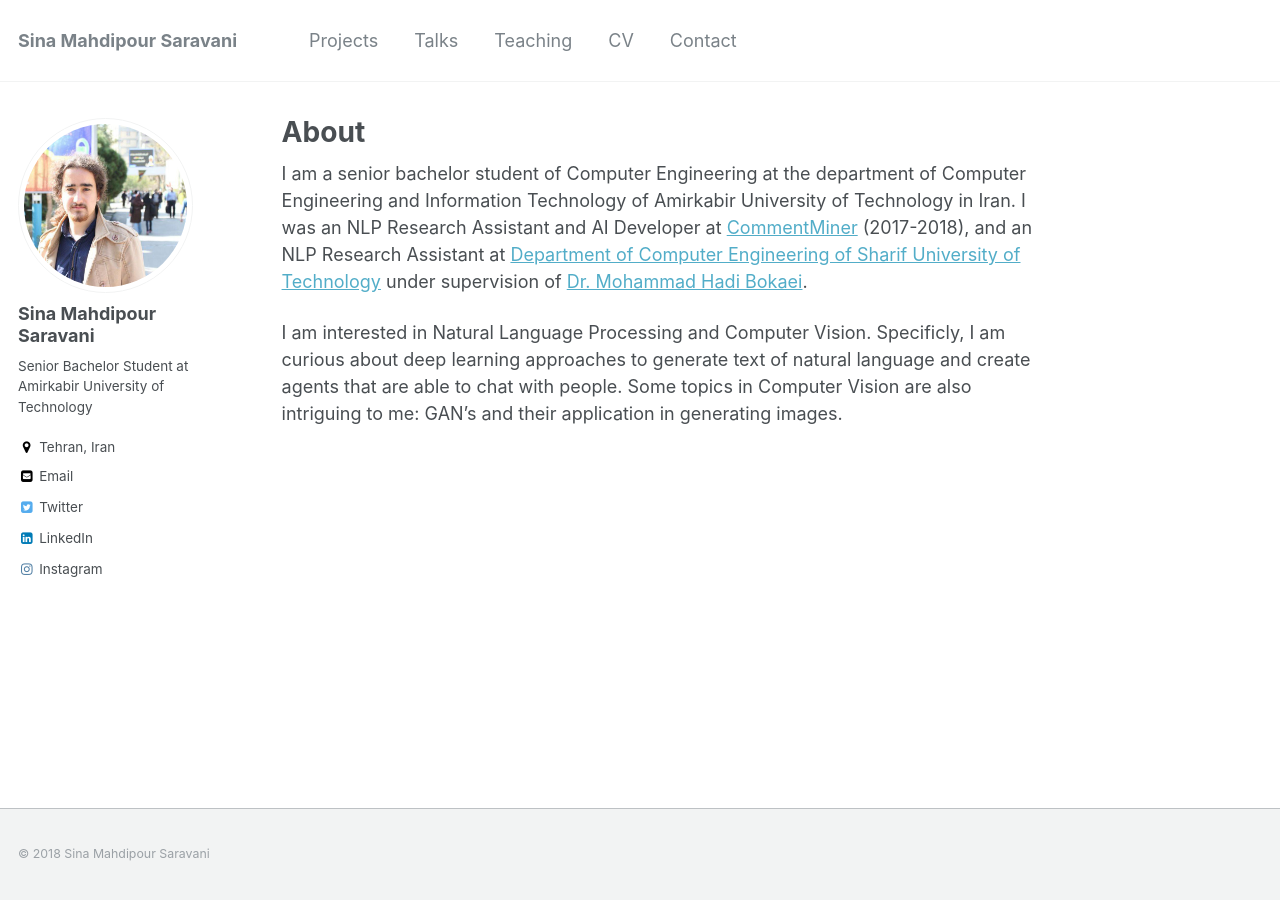
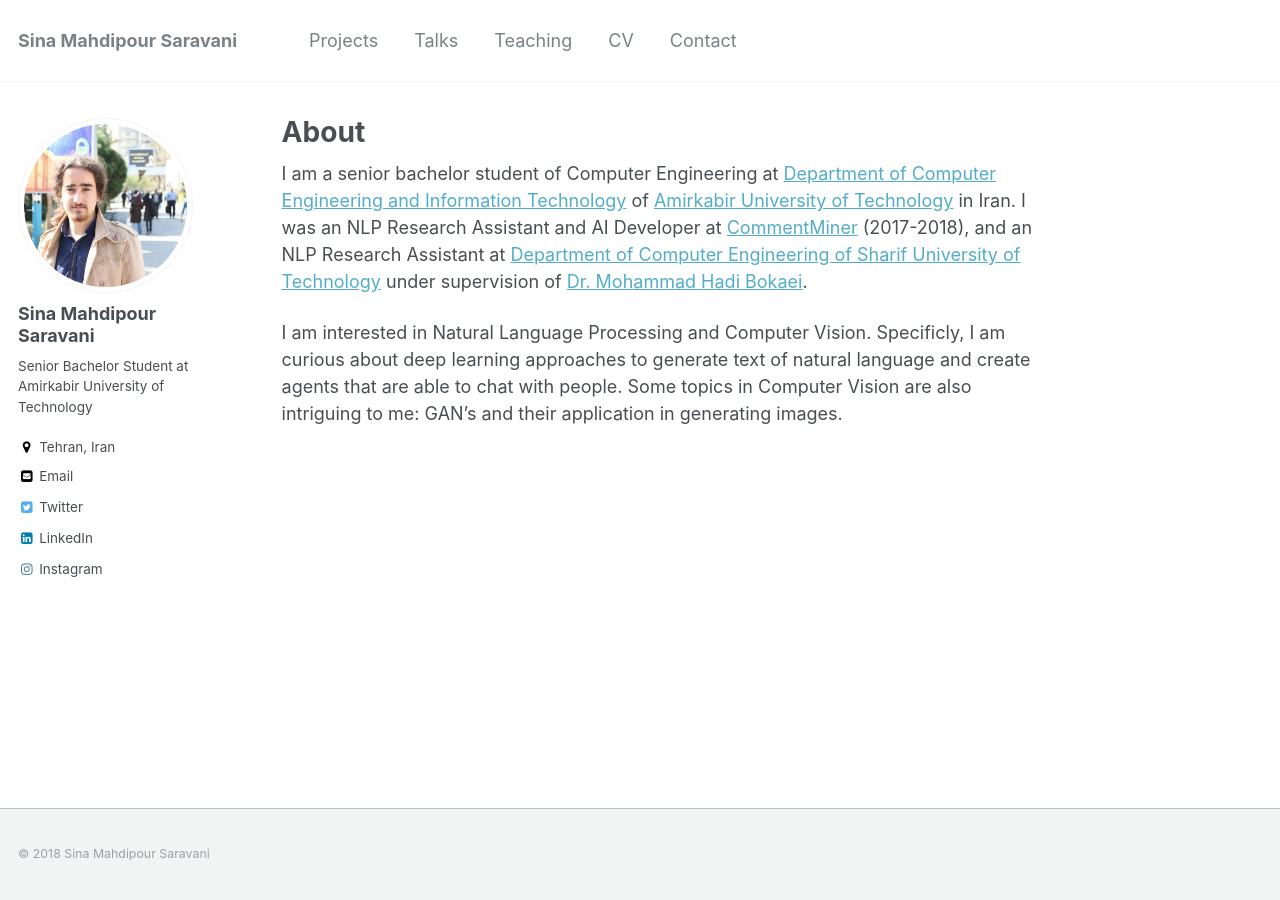
Before and after one commit to sinamps/sinamps.github.io, a Jekyll site: the page built from _pages/about.md, in a window 1280 px wide. Built offline with Jekyll 4.4.1, drawn with Linux system fonts in a browser that asks for light colours.

Commit message:
last setup 5

```diff
--- a/_pages/about.md
+++ b/_pages/about.md
@@ -8,6 +8,6 @@ redirect_from:
   - /about.html
 ---
 
-I am a senior bachelor student of Computer Engineering at the department of Computer Engineering and Information Technology of Amirkabir University of Technology in Iran. I was an NLP Research Assistant and AI Developer at [CommentMiner](http://commentminer.com/) (2017-2018), and an NLP Research Assistant at [Department of Computer Engineering of Sharif University of Technology](http://ce.sharif.edu/) under supervision of [Dr. Mohammad Hadi Bokaei](http://ce.sharif.edu/~bokaei/).
+I am a senior bachelor student of Computer Engineering at [Department of Computer Engineering and Information Technology](http://ceit.aut.ac.ir/autcms/home.htm?depurl=computer-engineering&lang=en) of [Amirkabir University of Technology](http://aut.ac.ir/aut/) in Iran. I was an NLP Research Assistant and AI Developer at [CommentMiner](http://commentminer.com/) (2017-2018), and an NLP Research Assistant at [Department of Computer Engineering of Sharif University of Technology](http://ce.sharif.edu/) under supervision of [Dr. Mohammad Hadi Bokaei](http://ce.sharif.edu/~bokaei/).
 
 I am interested in Natural Language Processing and Computer Vision. Specificly, I am curious about deep learning approaches to generate text of natural language and create agents that are able to chat with people. Some topics in Computer Vision are also intriguing to me: GAN's and their application in generating images.
```
